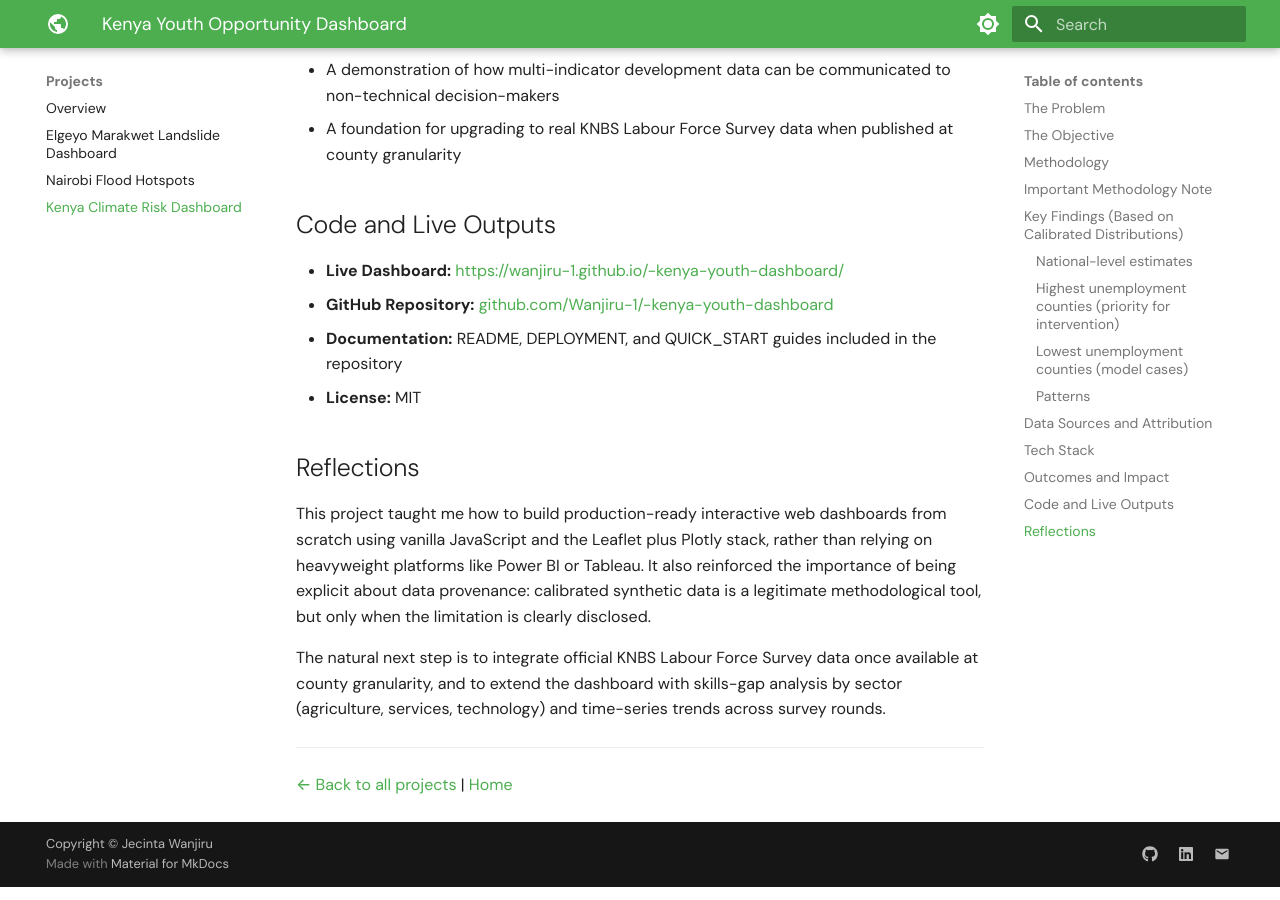
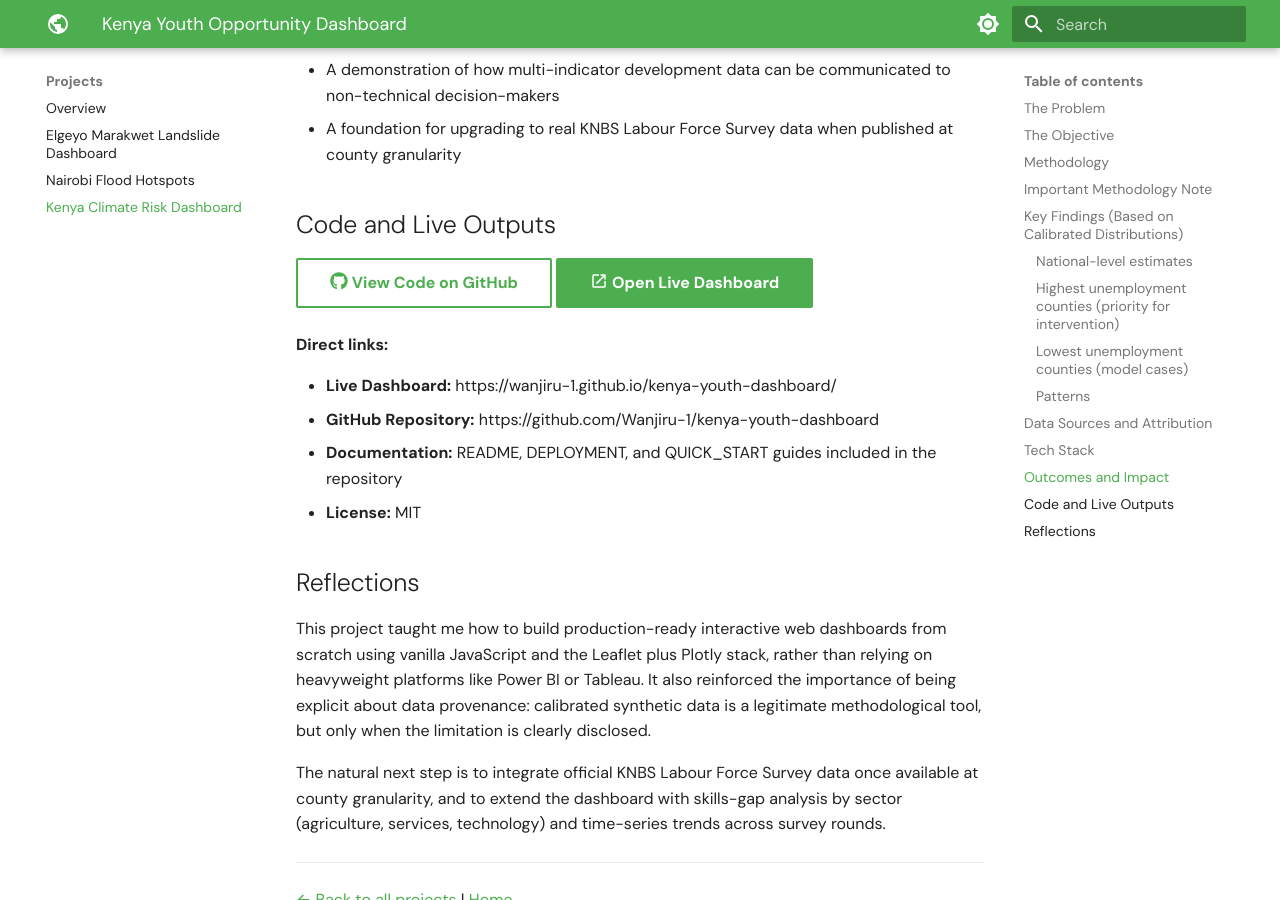
Before and after one commit to Wanjiru-1/Wanjiru-1.github.io, an MkDocs documentation site: the page built from docs/projects/kenya-youth-dashboard.md, in a window 1280 px wide and 900 px high, scrolled down 3944 px. Built offline with MkDocs 1.6.1 and Material for MkDocs 9.7.7, drawn with Linux system fonts in a browser that asks for light colours.

Commit message:
Enhance project documentation with direct links and buttons
Updated links and added buttons for dashboard and repository access.

```diff
--- a/docs/projects/kenya-youth-dashboard.md
+++ b/docs/projects/kenya-youth-dashboard.md
@@ -102,8 +102,13 @@ The dashboard delivers:
 
 ## Code and Live Outputs
 
-* **Live Dashboard:** [https://wanjiru-1.github.io/-kenya-youth-dashboard/](https://wanjiru-1.github.io/-kenya-youth-dashboard/)
-* **GitHub Repository:** [github.com/Wanjiru-1/-kenya-youth-dashboard](https://github.com/Wanjiru-1/-kenya-youth-dashboard)
+[:fontawesome-brands-github: View Code on GitHub](https://github.com/Wanjiru-1/kenya-youth-dashboard){ .md-button }
+[:material-launch: Open Live Dashboard](https://wanjiru-1.github.io/kenya-youth-dashboard/){ .md-button .md-button--primary }
+
+**Direct links:**
+
+* **Live Dashboard:** https://wanjiru-1.github.io/kenya-youth-dashboard/
+* **GitHub Repository:** https://github.com/Wanjiru-1/kenya-youth-dashboard
 * **Documentation:** README, DEPLOYMENT, and QUICK_START guides included in the repository
 * **License:** MIT
 
```
